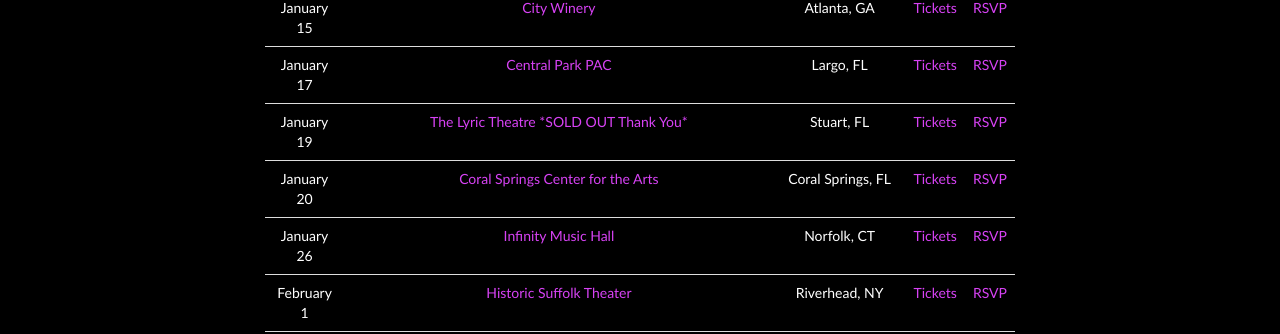
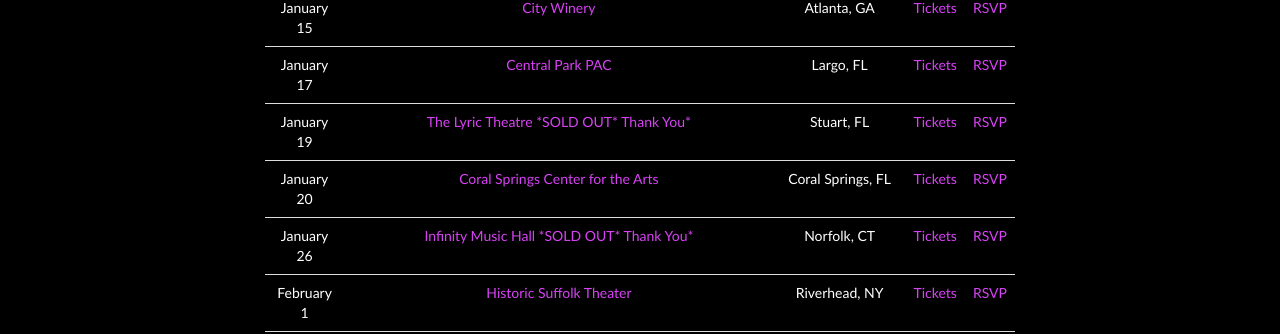
Before and after one commit to machineweb/machineweb.github.io, a Jekyll site: the page built from index.html, in a window 1280 px wide and 900 px high, scrolled down 939 px. Shown: the part 147-481 px from the top of the window. Built offline with Jekyll 4.4.1, drawn with Linux system fonts in a browser that asks for light colours; comment, search, counter and statistics services are not loaded.

Commit message:
Updated tour

```diff
--- a/_data/tour.yml
+++ b/_data/tour.yml
@@ -3539,7 +3539,7 @@
     order: "1541743200000"
 
   - date: "January 19 2019"
-    venue: "The Lyric Theatre *SOLD OUT  Thank You* "
+    venue: "The Lyric Theatre *SOLD OUT* Thank You* "
     venue-url: "http://www.lyrictheatre.com/show/9817-the-machine-performs-pink-floyd"
     location: "Stuart, FL"
     tickets-url: "http://www.lyrictheatre.com/show/9817-the-machine-performs-pink-floyd"
@@ -3651,7 +3651,7 @@
     order: "1545800400000"
 
   - date: "January 26 2019"
-    venue: "Infinity Music Hall"
+    venue: "Infinity Music Hall *SOLD OUT* Thank You*"
     venue-url: "https://www.infinityhall.com/Events/the-machine-the-ultimate-pink-floyd-tribute-1-26-2019/"
     location: "Norfolk, CT"
     tickets-url: "https://www.infinityhall.com/Events/the-machine-the-ultimate-pink-floyd-tribute-1-26-2019/"
```
